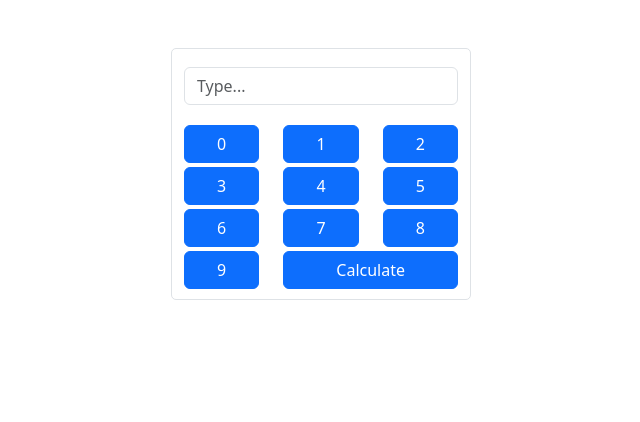
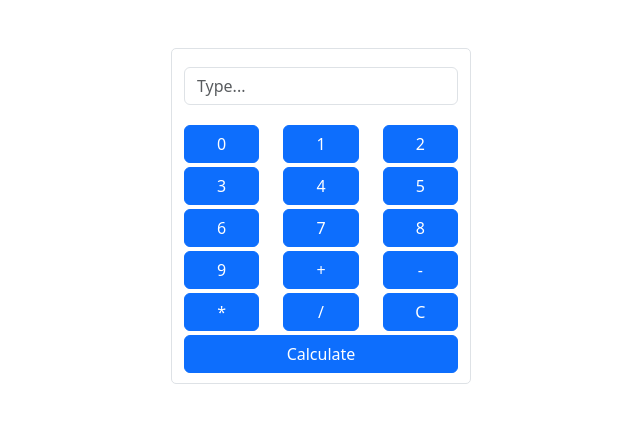
Before and after one commit to Rahulrai1998/calculator-react, a React (Vite) app: page / in a window 1280 px wide. Shown: the top 422 px of the page, without its empty margins (319-959 px from the left). Built offline with nearby package versions, Linux system fonts and the light colour scheme.

Commit message:
ui updates

```diff
--- a/src/components/Calculator.jsx
+++ b/src/components/Calculator.jsx
@@ -2,7 +2,7 @@ import React from "react";
 import styles from "./Calculator.module.css";
 
 const Calculator = () => {
-  const buttons = [""];
+  const buttons = ["+", "-", "*", "/", "C"];
   return (
     <div className={`container  m-auto  border mt-5 ${styles.main_container}`}>
       <input
@@ -19,6 +19,13 @@ const Calculator = () => {
             </button>
           </div>
         ))}
+        {buttons?.map((btn) => (
+          <div className="col-4">
+            <button type="button" className="btn btn-primary  mt-1 w-100">
+              {btn}
+            </button>
+          </div>
+        ))}
         <div className="col">
           <button type="button" className="btn btn-primary  mt-1 w-100">
             Calculate
```
